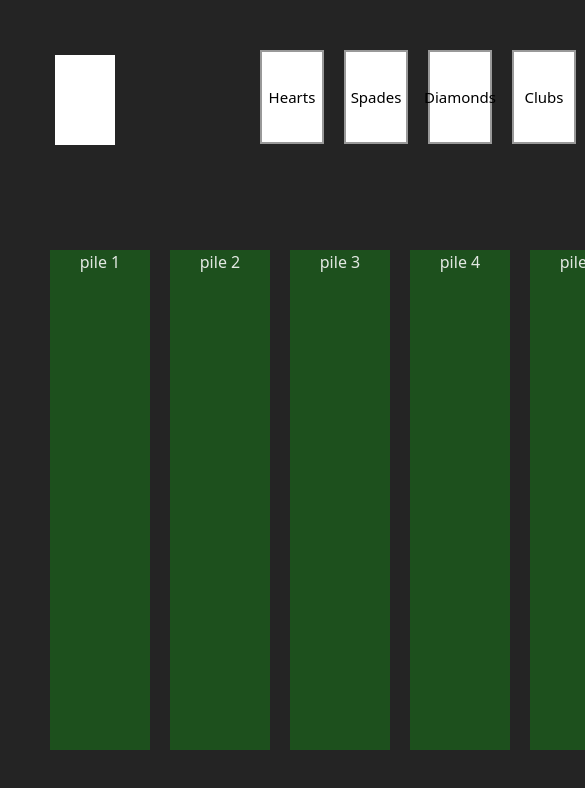
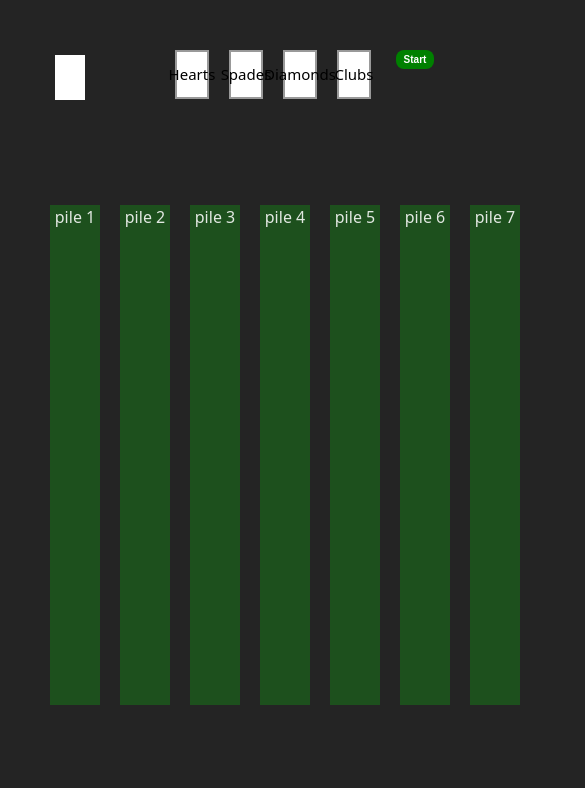
Before and after one commit to Purbai/mySolitaire, a website built with Vite: page index.html in a window 390 px wide. Shown: the top 788 px of the page, 585 px wide, since content can reach past the window. Built offline with nearby package versions, Linux system fonts and the light colour scheme.

Commit message:
adding sizing to the phone and smallscreen layout for cards/piles/button

```diff
--- a/src/styles/style.scss
+++ b/src/styles/style.scss
@@ -59,9 +59,12 @@ body {
 
   &__top-row {
     display: flex;
-    gap: 50px;
+    gap: 25px;
     align-items: flex-start;
     justify-content: flex-start;
+    @include smallscreen() {
+      gap: 38px;
+    }
     @include desktop {
       gap: 100px;
     }
@@ -85,12 +88,12 @@ body {
         height: 180px;
       }
       @include smallscreen() {
-        width: 60px;
-        height: 90px;
+        width: 46px;
+        height: 68px;
       }
       @include phone {
-        width: 60px;
-        height: 90px;
+        width: 30px;
+        height: 45px;
       }
 
       &--todraw {
@@ -114,13 +117,13 @@ body {
       cursor: pointer;
       @include phone {
         font-size: 10px;
-        width: 90px;
-        height: 45px;
+        width: 38px;
+        height: 19px;
       }
       @include smallscreen() {
         font-size: 10px;
-        width: 90px;
-        height: 45px;
+        width: 57px;
+        height: 28px;
       }
 
       &:hover {
@@ -135,12 +138,12 @@ body {
 
     &-pile {
     @include phone {
-      width: 60px;
-      height: 90px;
+      width: 30px;
+      height: 45px;
       }
     @include smallscreen() {
-      width: 60px;
-      height: 90px;
+      width: 46px;
+      height: 68px;
       }
   @include desktop {
     width: 120px;
@@ -180,11 +183,11 @@ body {
       cursor: pointer;
       position: relative;
       @include phone {
-        width: 100px;
+        width: 50px;
         min-height: 500px;
       }
       @include smallscreen() {
-        width: 100px;
+        width: 76px;
         min-height: 500px;
       }
       @include desktop {
@@ -202,15 +205,15 @@ body {
   text-align: left;
   position: absolute;
   @include phone {
-    width: 60px;
-    height: 90px;
-    font-size: 14px;
+    width: 30px;
+    height: 45px;
+    font-size: 10px;
     border-radius: 6px;
   }
     @include smallscreen() {
-    width: 60px;
-    height: 90px;
-    font-size: 14px;
+    width: 46px;
+    height: 68px;
+    font-size: 10px;
     border-radius: 6px;
   }
   @include desktop {
```
